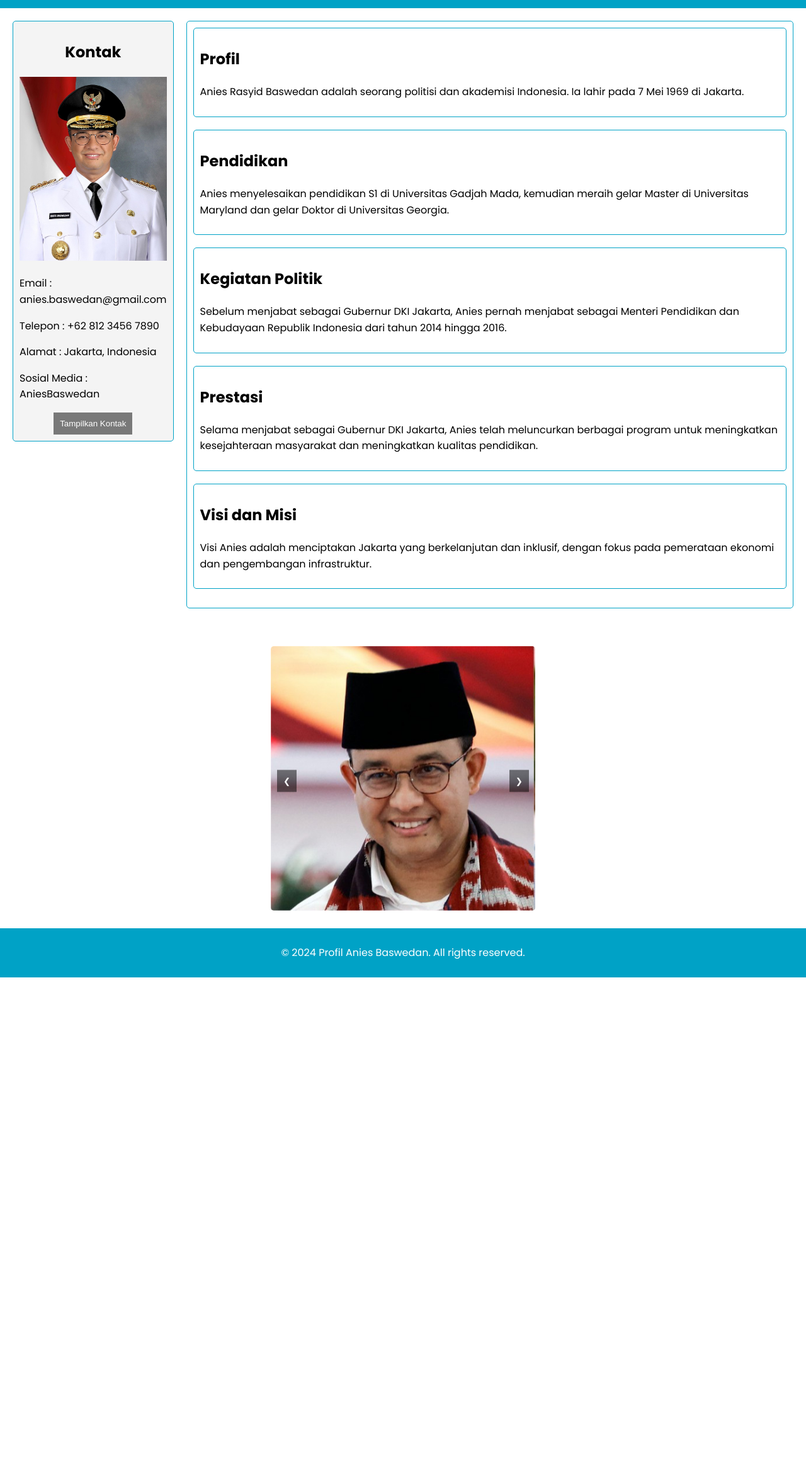
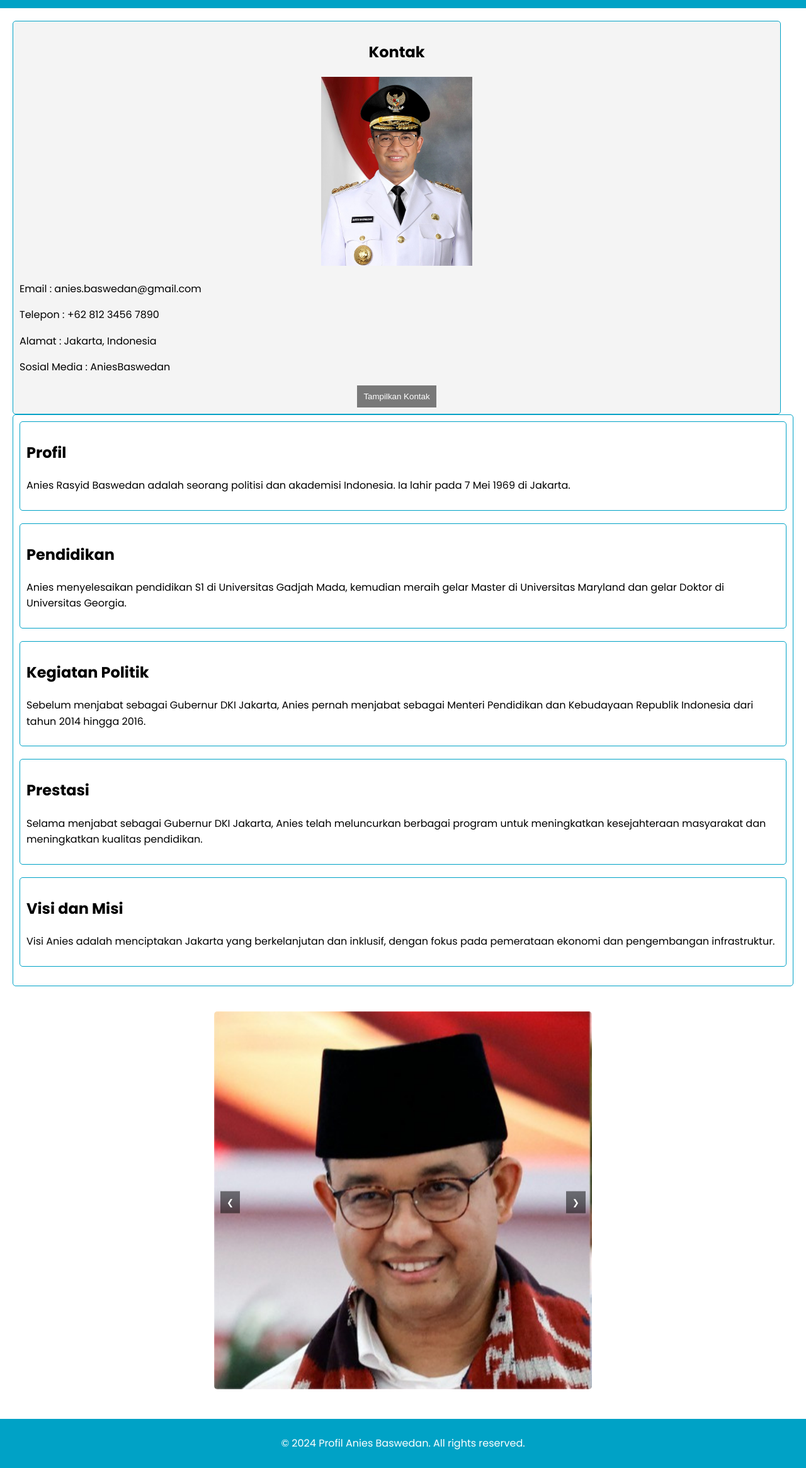
Before and after one commit to jekijulio/submission-cc-dpw, a plain HTML site: page index.html in a window 1280 px wide. Shown: the part 101-2432 px from the top of the page at 63% size. Before the commit the page ends 1653 px from the top, so only its background shows below. Drawn offline with Linux system fonts and the light colour scheme.

Commit message:
mengubah html dan css ke 2

```diff
--- a/index.html
+++ b/index.html
@@ -59,13 +59,14 @@
                 </article>
             </div>
         </article>
+
+        <div id="slider">
+            <img id="slideImage" alt="Slider Image">
+            <button id="prev" onclick="prevSlide()">❮</button>
+            <button id="next" onclick="nextSlide()">❯</button>
+        </div>
+
     </main>
-
-    <div id="slider">
-        <img id="slideImage" alt="Slider Image">
-        <button id="prev" onclick="prevSlide()">❮</button>
-        <button id="next" onclick="nextSlide()">❯</button>
-    </div>
 
     <footer>
         <p>&copy; 2024 Profil Anies Baswedan. All rights reserved.</p>
--- a/style.css
+++ b/style.css
@@ -23,6 +23,7 @@ header {
 
 main {
     display: flex;
+    flex-direction: column;
     justify-content: space-between;
     padding: 20px;
     flex: 1;
@@ -35,7 +36,7 @@ aside {
     border-radius: 5px;
     width: auto;
     height: fit-content;
-    margin-right: 20px; /* Modified to match new order */
+    margin-right: 20px;
 }
 
 #content {
@@ -65,7 +66,7 @@ aside button {
 #slider {
     position: relative;
     width: 100%;
-    max-width: 420px;
+    max-width: 600px;
     margin: 20px auto;
     text-align: center;
 }
@@ -129,10 +130,14 @@ footer {
         flex-direction: column;
     }
     aside {
-        margin: 0 0 20px 0; /* Ensure margin is consistent with new layout */
+        margin: 0 0 20px 0;
     }
 
     article {
         padding: 10px;
     }
+
+    #slider {
+        max-width: 100%;
+    }
 }
```
